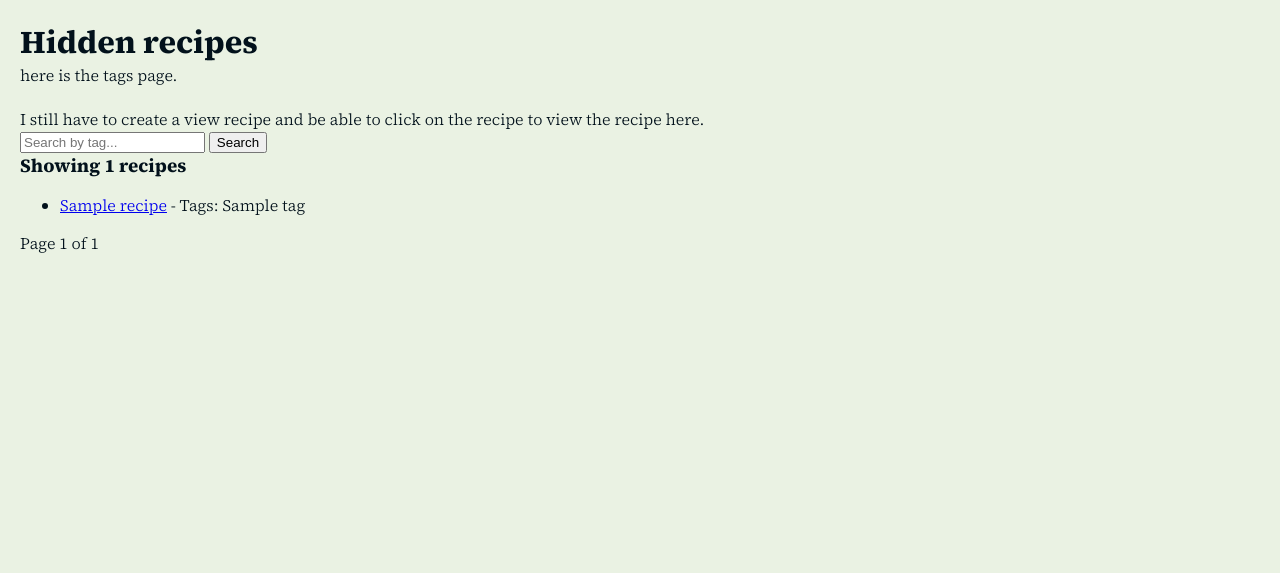
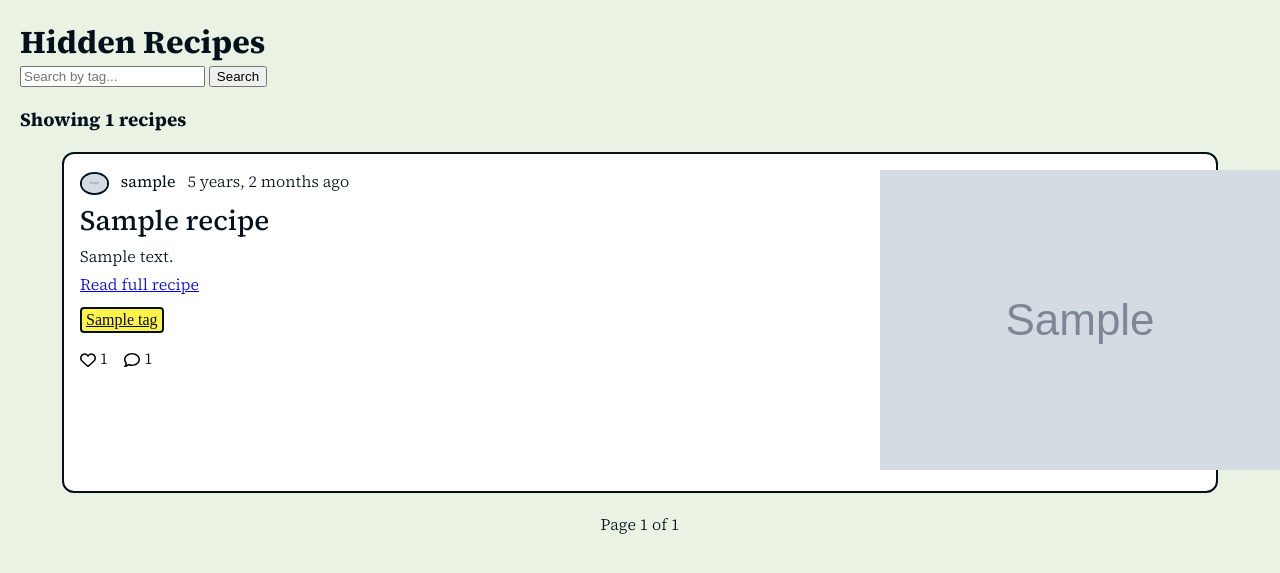
Before and after one commit to R2D2VaderBeef/hidden-recipes, a Django app: page /tags/ in a window 1280 px wide. Shown: the part 70-643 px from the top of the page. Run offline with Django 3.2, Linux system fonts and the light colour scheme; tables that the repository leaves empty hold one stand-in row (values such as "Sample post"); grey boxes marked "Sample" are stand-in pictures; some web fonts are replaced.

Commit message:
pagination fix in home and profile page and edit profile

```diff
--- a/templates/website/base.html
+++ b/templates/website/base.html
@@ -33,8 +33,13 @@
                     <li><a href="{% url 'website:profile' %}" class="{% block profile_active %}{% endblock %} buttonLink">Profile</a></li>
                     <li><a href="{% url 'website:create_recipe' %}" class="{% block create_active %}{% endblock %} buttonLink">New Recipe</a></li>
                     <li><a href="{% url 'website:logout' %}" class="buttonLink">Logout</a></li>
-                    <li id="avatar-icon"><img src="{{ user.profile.picture.url }}" alt="{{ user }}'s profile picture"></li>
-                {% else %}
+                    <li id="avatar-icon">
+                        {% if user.profile.picture %}
+                            <img src="{{ user.profile.picture.url }}" alt="{{ user }}'s profile picture"></li>
+                        {% else %}
+                            <img src="{% static 'img/user_yellow.png' %}" alt="Default profile picture">
+                        {% endif %}
+                    {% else %}
                     <li><a href="{% url 'website:register' %}" class="{% block signup_active %}{% endblock %} buttonLink">Register</a></li>
                     <li><a href="{% url 'website:login' %}" class="{% block login_active %}{% endblock %} buttonLink">Log In</a></li>
                     <li id="avatar-icon"><img src="{% static 'img/user_yellow.png' %}" alt=""></li>
--- a/templates/website/create_recipe.html
+++ b/templates/website/create_recipe.html
@@ -24,7 +24,7 @@ active
     <h1>New Recipe</h1>
     <p>Share a delicious dish with the world!</p>
 
-    <form id="recipeForm">
+    <form id="recipeForm" method="post" enctype="multipart/form-data" action="{% url 'website:create_recipe' %}">
         {% csrf_token %}
         <label for="title">Title</label>
         <input type="text" name="title" id="recipe-title" maxlength="128" placeholder="What's your dish called?" required><br />
--- a/templates/website/tags.html
+++ b/templates/website/tags.html
@@ -5,60 +5,84 @@
     Tags
 {% endblock %}
 
+{% block style_block %}
+    <link rel="stylesheet" href="{% static 'css/home.css' %}">
+    <link rel="stylesheet" href="{% static 'css/recipe.css' %}">
+{% endblock %}
+
 {% block tags_active %}
 active
 {% endblock %}
 
 {% block body_block %}
-    <h1>Hidden recipes</h1>
-    <div>
-        here is the tags page.<br />
-        <strong>{{ boldmessage }}</strong><br />
-    </div>
-    <p>I still have to create a view recipe and be able to click on the recipe to view the recipe here.</p>
+    <h1>Hidden Recipes</h1>
 
-
+    <!-- Search Form -->
     <form method="GET" action="{% url 'website:tags' %}">
         <input type="text" name="q" value="{{ query }}" placeholder="Search by tag..." />
         <button type="submit">Search</button>
     </form>
 
+    <!-- Recipe List -->
+    <section class="recipes">
+        {% if recipes %}
+            <h3>Showing {{ recipes.paginator.count }} recipes</h3>
 
-<!-- Recipe List -->
-{% if recipes %}
-    <h3>Showing {{ recipes.paginator.count }} recipes</h3>
-
-    <ul>
-        {% for recipe in recipes %}
-
-        <li>
-            <a href="{% url 'website:view_recipe' recipe.id %}">{{ recipe.title }}</a> - Tags:
-            {% for tag in recipe.tags.all %}
-                {{ tag.name }}{% if not forloop.last %}, {% endif %}
+            {% for recipe in recipes %}
+                <article class="recipe-card">
+                    <div class="recipe-text">
+                        <div class="recipe-header">
+                            <!-- Check if poster.profile.picture exists -->
+                            {% if recipe.poster.profile.picture %}
+                                <img class="rcp-avatar" src="{{ recipe.poster.profile.picture.url }}" alt="Profile Picture">
+                            {% else %}
+                                <img class="rcp-avatar" src="{% static 'defaults/default_profile.png' %}" alt="Default Profile Picture">
+                            {% endif %}
+                            <span class="rcp-author">{{ recipe.poster.username }}</span>
+                            <span class="rcp-time">{{ recipe.date|timesince }} ago</span>
+                        </div>
+                        <h3 class="rcp-title">{{ recipe.title }}</h3>
+                        <p class="rcp-desc">
+                            <span>{{ recipe.description }}</span>
+                        </p>
+                        <a href="{% url 'website:view_recipe' recipe.id %}">Read full recipe</a>
+                        <div class="rcp-tags">
+                            {% for tag in recipe.tags.all %}
+                                <a class="buttonLink" href="{% url 'website:tags' %}?tags={{ tag.name }}">{{ tag.name }}</a>
+                            {% endfor %}
+                        </div>
+                        <div class="recipe-footer">
+                            <span class="likes"><img src="{% static 'img/like.svg' %}" /> {{ recipe.likes.count }}</span>
+                            <span class="comments"><img src="{% static 'img/comment.svg' %}" /> {{ recipe.comments.count }}</span>
+                        </div>
+                    </div>
+                    <div class="recipe-image">
+                        <!-- Check if recipe.picture exists -->
+                        {% if recipe.picture %}
+                            <img src="{{ recipe.picture.url }}" alt="{{ recipe.title }}">
+                        {% else %}
+                            <img src="{% static 'defaults/default_16x10.png' %}" alt="Default Recipe Image">
+                        {% endif %}
+                    </div>
+                </article>
             {% endfor %}
-        </li>
-
-        {% endfor %}
-    </ul>
+        {% else %}
+            <p>No recipes found for this tag.</p>
+        {% endif %}
+    </section>
 
     <!-- Pagination Controls -->
-    <div>
+    <div class="pagination">
         {% if recipes.has_previous %}
-            <a href="?q={{ query }}&page=1">First</a>
-            <a href="?q={{ query }}&page={{ recipes.previous_page_number }}">Previous</a>
+            <a href="?q={{ query }}&page=1" class="btn buttonLink">First</a>
+            <a href="?q={{ query }}&page={{ recipes.previous_page_number }}" class="btn buttonLink">Previous</a>
         {% endif %}
 
-        Page {{ recipes.number }} of {{ recipes.paginator.num_pages }}
+        <span>Page {{ recipes.number }} of {{ recipes.paginator.num_pages }}</span>
 
         {% if recipes.has_next %}
-            <a href="?q={{ query }}&page={{ recipes.next_page_number }}">Next</a>
-            <a href="?q={{ query }}&page={{ recipes.paginator.num_pages }}">Last</a>
+            <a href="?q={{ query }}&page={{ recipes.next_page_number }}" class="btn buttonLink">Next</a>
+            <a href="?q={{ query }}&page={{ recipes.paginator.num_pages }}" class="btn buttonLink">Last</a>
         {% endif %}
     </div>
-
-{% else %}
-    <p>No recipes found for this tag.</p>
-{% endif %}
-
-
 {% endblock %}
--- a/website/forms.py
+++ b/website/forms.py
@@ -26,8 +26,12 @@ class UserForm(forms.ModelForm):
 class UserProfileForm(forms.ModelForm):
     class Meta:
         model = UserProfile
-        fields = ('picture','bio')
+        fields = ('picture', 'bio')
 
+    def save(self, commit=True):
+        if not self.cleaned_data.get('picture'):
+            self.instance.picture = 'defaults/default_profile.png'
+        return super().save(commit=commit)
 
 class RecipeForm(forms.ModelForm):
     tags = forms.ModelMultipleChoiceField(queryset=Tag.objects.all(), required=False, widget=forms.CheckboxSelectMultiple)
--- a/website/urls.py
+++ b/website/urls.py
@@ -16,6 +16,7 @@ path('delete-account/', views.delete_account, name='delete_account'),
 path('view-post/<int:recipe_id>/', views.view_recipe, name='view_recipe'),
 path('like/<int:recipe_id>/', views.like_recipe, name='like_recipe'),
 path('delete-comment/<int:comment_id>/',views.delete_comment,name='delete_comment'),
+path('profile/edit/', views.edit_profile, name='edit_profile'),
 
 
 ]
--- a/website/views.py
+++ b/website/views.py
@@ -4,9 +4,9 @@ from django.urls import reverse
 from django.shortcuts import redirect
 from django.contrib.auth.decorators import login_required
 from django.http import HttpResponse
-from django.core.paginator import Paginator
 from django.core import serializers
 from django.utils import timezone
+from django.core.paginator import Paginator, PageNotAnInteger, EmptyPage
 
 from website.forms import UserForm, UserProfileForm
 from .models import Tag, Recipe, UserProfile, Comment
@@ -17,7 +17,16 @@ from django.shortcuts import get_object_or_404
 from django.contrib.auth.decorators import login_required
 
 def home(request):
-    recipes = Recipe.objects.all().order_by('-id')  # Get all recipes, newest first
+    recipes = Recipe.objects.all().order_by('-date')
+    paginator = Paginator(recipes, 6)  #6recipes at a time
+    page_number = request.GET.get('page')
+    try:
+        recipes = paginator.page(page_number)
+    except PageNotAnInteger:
+        recipes = paginator.page(1)
+    except EmptyPage:
+        recipes = paginator.page(paginator.num_pages)
+
     return render(request, 'website/home.html', {'recipes': recipes})
 
 def tags(request):
@@ -72,26 +81,40 @@ def user_logout(request):
     logout(request)
     return redirect(reverse('website:home'))
 
+from django.shortcuts import render, redirect
+from django.contrib.auth.decorators import login_required
+from .forms import UserProfileForm
+from .models import Recipe
+
 @login_required
 def profile(request):
     # Get the user's profile
     user_profile = request.user.profile
 
-    user_recipes = Recipe.objects.filter(poster_id=request.user)
+    # Get the user's recipes, sorted by date (newest first)
+    user_recipes = Recipe.objects.filter(poster=request.user).order_by('-date')
+
+    return render(request, 'website/profile.html', {
+        'user_profile': user_profile,
+        'user_recipes': user_recipes,
+    })
+
+@login_required
+def edit_profile(request):
+    user_profile = request.user.profile
 
     if request.method == 'POST':
         profile_form = UserProfileForm(request.POST, request.FILES, instance=user_profile)
-
         if profile_form.is_valid():
             profile_form.save()
             return redirect('website:profile')
     else:
         profile_form = UserProfileForm(instance=user_profile)
 
-    return render(request, 'website/profile.html', {
+    return render(request, 'website/edit_profile.html', {
         'profile_form': profile_form,
-        'user_recipes': user_recipes
     })
+
 
 @login_required
 def delete_account(request):
@@ -121,29 +144,56 @@ def tags_view(request):
     return render(request, 'website/tags.html', context)
 
 
+from django.http import JsonResponse
 
 @login_required
 def create_recipe(request):
     if request.method == 'POST':
-        newTitle = request.POST["title"][0:128]
-        newDescription = request.POST["description"][0:512]
-        recipe = Recipe(title=newTitle, description=newDescription, ingredients=request.POST["ingredients"], instructions=request.POST["instructions"], picture=request.FILES["picture"])
-        recipe.poster = request.user  # Set the author of the recipe
-        recipe.date = timezone.now()
-        recipe.save()
+        try:
+            newTitle = request.POST["title"][0:128]
+            newDescription = request.POST["description"][0:512]
 
-        tags = request.POST["tags"].split(",")
-        for tag in tags:
-            if tag == "":
-                continue
+            recipe = Recipe(
+                title=newTitle,
+                description=newDescription,
+                ingredients=request.POST["ingredients"],
+                instructions=request.POST["instructions"],
+                picture=request.FILES["picture"]
+            )
+            recipe.poster = request.user
+            recipe.date = timezone.now()
+            recipe.save()
+
+            tags = request.POST["tags"].split(",")
+            for tag in tags:
+                if tag == "":
+                    continue
+                else:
+                    recipe.tags.add(Tag.objects.get(pk=int(tag)))
+
+            if request.headers.get('X-Requested-With') == 'XMLHttpRequest':
+                # Return a JSON response for AJAX requests
+                return JsonResponse({
+                    'success': True,
+                    'redirect_url': reverse('website:view_recipe', args=[recipe.id])  # Redirect to the new recipe's view page
+                })
             else:
-                recipe.tags.add(Tag.objects.get(pk=int(tag)))
+                # Redirect for regular form submissions
+                return redirect('website:view_recipe', recipe_id=recipe.id)
 
-        return HttpResponse(recipe.pk) # We need the client side to redirect to the new recipe page
+        except Exception as e:
+            if request.headers.get('X-Requested-With') == 'XMLHttpRequest':
+                return JsonResponse({
+                    'success': False,
+                    'error': str(e)
+                })
+            else:
+                return render(request, 'website/create_recipe.html', {
+                    'tags': serializers.serialize("json", Tag.objects.all()),
+                    'error': str(e)
+                })
 
     return render(request, 'website/create_recipe.html', {'tags': serializers.serialize("json", Tag.objects.all())})
-
-
 @login_required
 def edit_recipe(request, recipe_id):
     recipe = Recipe.objects.get(id=recipe_id, poster_id=request.user)
```
Also changed, not shown: templates/website/edit_profile.html (added, +26 -0 lines), templates/website/home.html (+28 -4 lines), templates/website/profile.html (+45 -20 lines), website/migrations/0007_merge_20250315_0053.py (added), website/migrations/0008_auto_20250315_0647.py (added), website/migrations/0009_auto_20250315_0650.py (added), website/migrations/0012_merge_20250321_0533.py (added).
